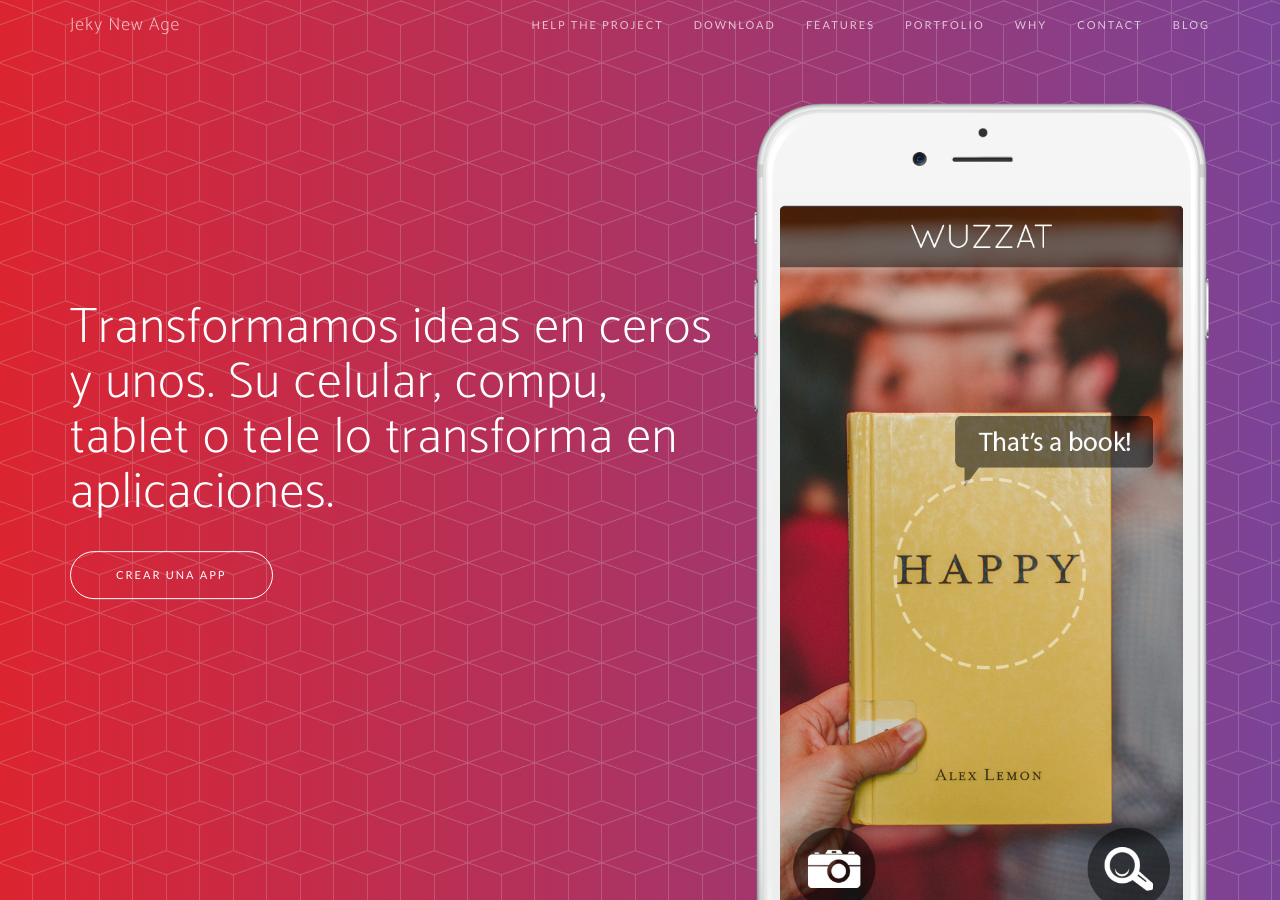
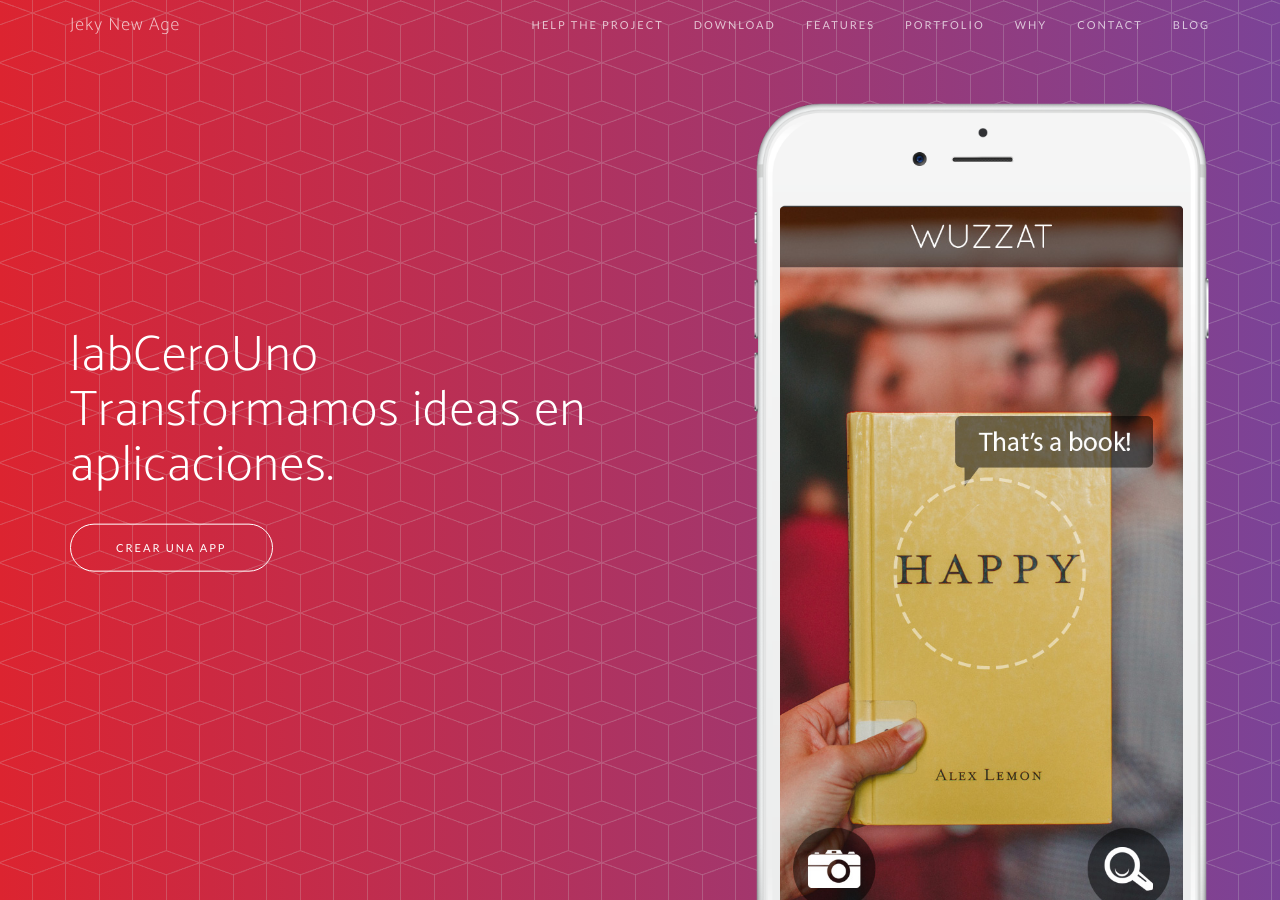
Before and after one commit to eldersoares/eldersoares.github.io, a Jekyll site: the page built from index.html, in a window 1280 px wide and 900 px high. Built offline with Jekyll 4.4.1, drawn with Linux system fonts in a browser that asks for light colours; nearby versions of some CDN libraries; some web fonts are replaced; the list of posts is cut into pages by our own code.

Commit message:
Updating header

```diff
--- a/_includes/header.html
+++ b/_includes/header.html
@@ -4,7 +4,7 @@
             <div class="col-sm-7">
                 <div class="header-content">
                     <div class="header-content-inner">
-                        <h1>Transformamos ideas en ceros y unos. Su celular, compu, tablet o tele lo transforma en aplicaciones.</h1>
+                        <h1>labCeroUno <br/> Transformamos ideas en aplicaciones.</h1>
                         <a href="#download" class="btn btn-outline btn-xl page-scroll">Crear una app</a>
                     </div>
                 </div>
```
